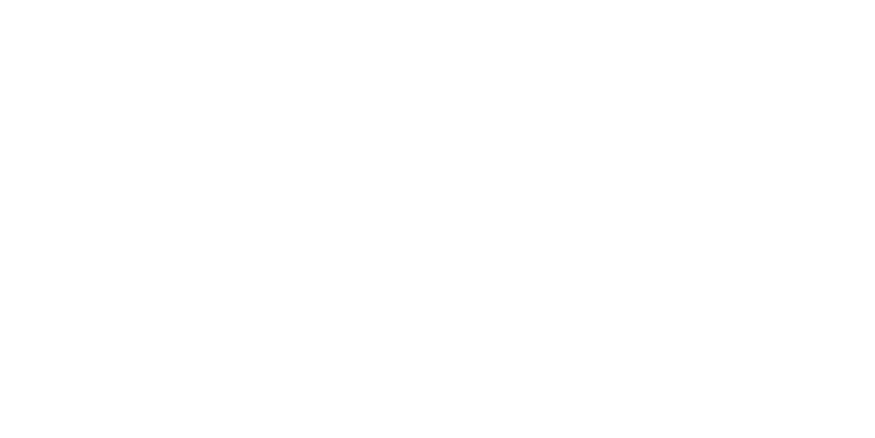
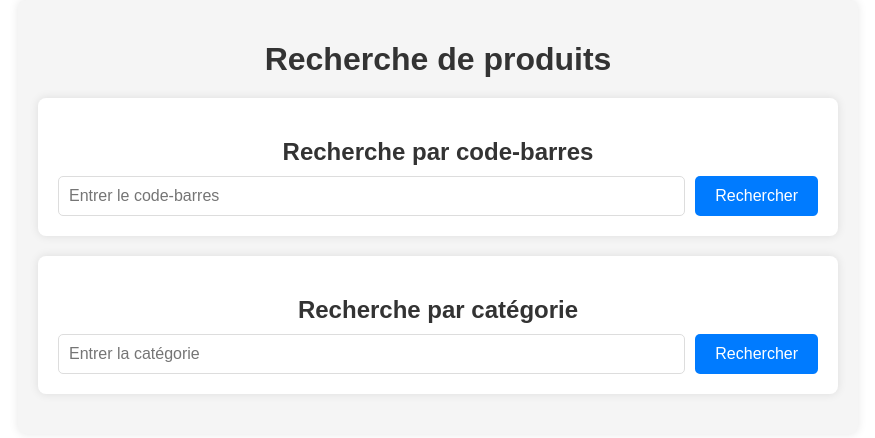
Before and after one commit to SaidBOHUI/openFood, a React (Create React App) app in the folder front/: page / in a window 1280 px wide. Before the commit this address had no page. Shown: the top 438 px of the page, without its empty margins (202-1077 px from the left). Built offline with nearby package versions, Linux system fonts and the light colour scheme.

Commit message:
recherche produits par category & code bar

```diff
--- a/front/src/App.js
+++ b/front/src/App.js
@@ -2,12 +2,14 @@
 import { BrowserRouter as Router, Route, Routes } from 'react-router-dom';
 import LoginPage from './pages/LoginPage';
 import SignupPage from './pages/SignupPage';
+import ProductSearch from './components/ProductSearch';
 import './styles/Auth.css';
 
 const App = () => {
     return (
         <Router>
             <Routes>
+                <Route path="/" element={<ProductSearch />} />
                 <Route path="/login" element={<LoginPage />} />
                 <Route path="/signup" element={<SignupPage />} />
             </Routes>
--- /dev/null
+++ b/front/src/components/ProductSearch.jsx
@@ -0,0 +1,89 @@
+import React, { useState } from 'react';
+import { getProductByBarcode, searchProductsByCategory } from '../services/productService';
+import '../styles/ProductSearch.css';
+
+const ProductSearch = () => {
+    const [barcode, setBarcode] = useState('');
+    const [category, setCategory] = useState('');
+    const [products, setProducts] = useState([]);
+    const [error, setError] = useState('');
+
+    const handleBarcodeSearch = async (e) => {
+        e.preventDefault();
+        setError('');
+        try {
+            const response = await getProductByBarcode(barcode);
+            setProducts([response.data]);
+        } catch (error) {
+            setError('Produit non trouvé.');
+        }
+    };
+
+    const handleCategorySearch = async (e) => {
+        e.preventDefault();
+        setError('');
+        try {
+            const response = await searchProductsByCategory(category);
+            setProducts(response.data);
+        } catch (error) {
+            setError('Aucun produit trouvé pour cette catégorie.');
+        }
+    };
+
+    return (
+        <div className="product-search-container">
+            <h1>Recherche de produits</h1>
+
+            <div className="search-section">
+                <h2>Recherche par code-barres</h2>
+                <form onSubmit={handleBarcodeSearch} className="search-form">
+                    <input
+                        type="text"
+                        placeholder="Entrer le code-barres"
+                        value={barcode}
+                        onChange={(e) => setBarcode(e.target.value)}
+                        required
+                    />
+                    <button type="submit">Rechercher</button>
+                </form>
+            </div>
+
+            <div className="search-section">
+                <h2>Recherche par catégorie</h2>
+                <form onSubmit={handleCategorySearch} className="search-form">
+                    <input
+                        type="text"
+                        placeholder="Entrer la catégorie"
+                        value={category}
+                        onChange={(e) => setCategory(e.target.value)}
+                        required
+                    />
+                    <button type="submit">Rechercher</button>
+                </form>
+            </div>
+
+            {error && <p className="error-message">{error}</p>}
+
+            {products.length > 0 && (
+                <div className="products-list">
+                    <h2>Produits</h2>
+                    <ul>
+                        {products.map((product) => (
+                            <li key={product.code} className="product-item">
+                                <div className="product-name">{product.product_name}</div>
+                                <div className="product-brand">{product.brands}</div>
+                                <div className="product-grade">
+                                    <span className={`grade grade-${product.nutrition_grades}`}>
+                                        {product.nutrition_grades.toUpperCase()}
+                                    </span>
+                                </div>
+                            </li>
+                        ))}
+                    </ul>
+                </div>
+            )}
+        </div>
+    );
+};
+
+export default ProductSearch;
--- /dev/null
+++ b/front/src/services/productService.js
@@ -0,0 +1,11 @@
+import axios from 'axios';
+
+const API_URL = 'http://localhost:8000/product';
+
+export const getProductByBarcode = (barcode) => {
+    return axios.get(`${API_URL}/barcode/${barcode}`);
+};
+
+export const searchProductsByCategory = (category) => {
+    return axios.get(`${API_URL}/category/${category}`);
+};
--- /dev/null
+++ b/front/src/styles/ProductSearch.css
@@ -0,0 +1,129 @@
+.product-search-container {
+    max-width: 800px;
+    margin: 0 auto;
+    padding: 20px;
+    font-family: Arial, sans-serif;
+    background: #f5f5f5;
+    border-radius: 8px;
+    box-shadow: 0 0 10px rgba(0, 0, 0, 0.1);
+}
+
+h1, h2 {
+    color: #333;
+    text-align: center;
+}
+
+h1 {
+    margin-bottom: 20px;
+}
+
+.search-section {
+    margin-bottom: 20px;
+    padding: 20px;
+    background: #fff;
+    border-radius: 8px;
+    box-shadow: 0 0 10px rgba(0, 0, 0, 0.1);
+}
+
+.search-section h2 {
+    margin-bottom: 10px;
+}
+
+.search-form {
+    display: flex;
+    justify-content: space-between;
+    gap: 10px;
+}
+
+.search-form input {
+    flex: 1;
+    padding: 10px;
+    border: 1px solid #ddd;
+    border-radius: 5px;
+    font-size: 16px;
+}
+
+.search-form button {
+    padding: 10px 20px;
+    background-color: #007BFF;
+    color: white;
+    border: none;
+    border-radius: 5px;
+    font-size: 16px;
+    cursor: pointer;
+    transition: background-color 0.3s ease;
+}
+
+.search-form button:hover {
+    background-color: #0056b3;
+}
+
+.error-message {
+    color: red;
+    font-weight: bold;
+    text-align: center;
+    margin-top: 10px;
+}
+
+.products-list {
+    margin-top: 20px;
+    background: #fff;
+    padding: 20px;
+    border-radius: 8px;
+    box-shadow: 0 0 10px rgba(0, 0, 0, 0.1);
+}
+
+.products-list h2 {
+    margin-bottom: 10px;
+}
+
+.product-item {
+    display: flex;
+    justify-content: space-between;
+    padding: 10px;
+    border-bottom: 1px solid #ddd;
+}
+
+.product-item:nth-child(odd) {
+    background-color: #f9f9f9;
+}
+
+.product-name, .product-brand, .product-grade {
+    flex: 1;
+    padding: 0 10px;
+}
+
+.product-grade {
+    text-align: center;
+}
+
+.grade {
+    font-weight: bold;
+    padding: 5px 10px;
+    border-radius: 5px;
+}
+
+.grade-a {
+    background-color: #4CAF50;
+    color: white;
+}
+
+.grade-b {
+    background-color: #8BC34A;
+    color: white;
+}
+
+.grade-c {
+    background-color: #CDDC39;
+    color: white;
+}
+
+.grade-d {
+    background-color: #FFC107;
+    color: white;
+}
+
+.grade-e {
+    background-color: #F44336;
+    color: white;
+}
```
Also changed, not shown: 2 other files (tests, documents, lock files or other folders).
